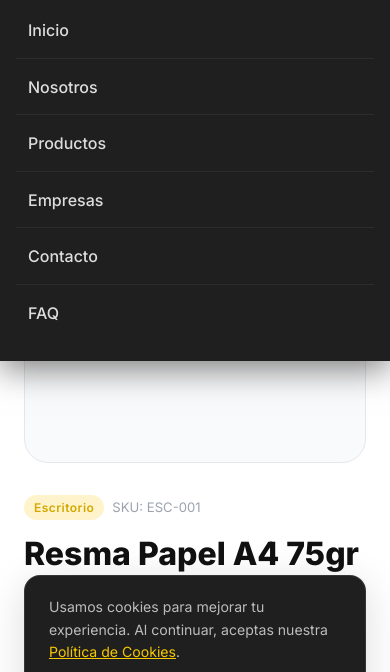
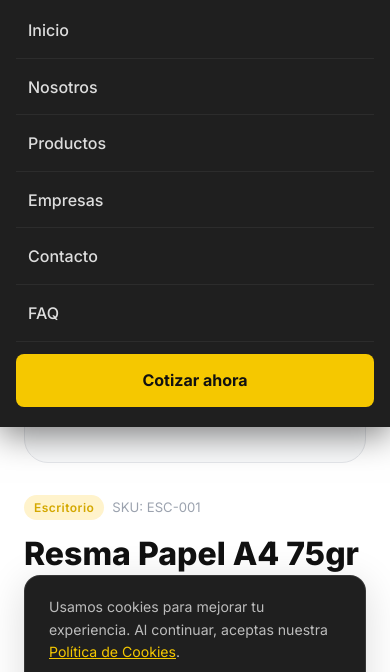
Before and after one commit to rodriguezparadacarlos-del/macsol-web, a website: page producto-detalle.html in a window 390 px wide. Both pictures are taken after a click on the button "Menú". Shown: the part 79-751 px from the top of the page. Drawn offline with Linux system fonts and the light colour scheme.

Commit message:
Fix: navbar responsive + mobile menu

```diff
--- a/producto-detalle.html
+++ b/producto-detalle.html
@@ -25,6 +25,7 @@
       <li><a href="empresas.html">Empresas</a></li>
       <li><a href="contacto.html">Contacto</a></li>
       <li><a href="faq.html">FAQ</a></li>
+      <li class="nav-cta-mobile"><a href="empresas.html">Cotizar ahora</a></li>
     </ul>
     <div class="navbar-actions">
       <a href="empresas.html" class="btn btn-yellow navbar-cta">Cotizar ahora</a>
```
